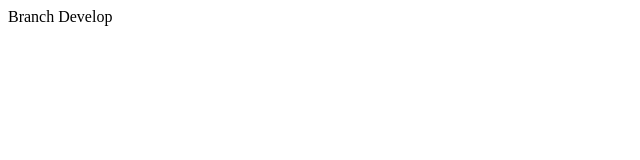
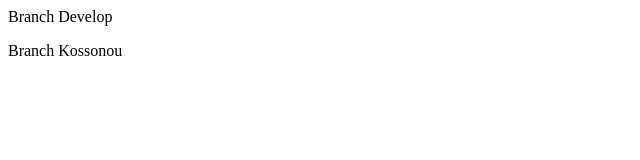
Before and after one commit to kossonou93/test, a plain HTML site: page index.html in a window 1280 px wide. Shown: the whole page, without its empty margins (0-640 px from the left). Drawn offline with Linux system fonts and the light colour scheme.

Commit message:
Branch Kossonou

```diff
--- a/index.html
+++ b/index.html
@@ -1 +1,2 @@
 <p>Branch Develop</p>
+<p>Branch Kossonou</p>
```
